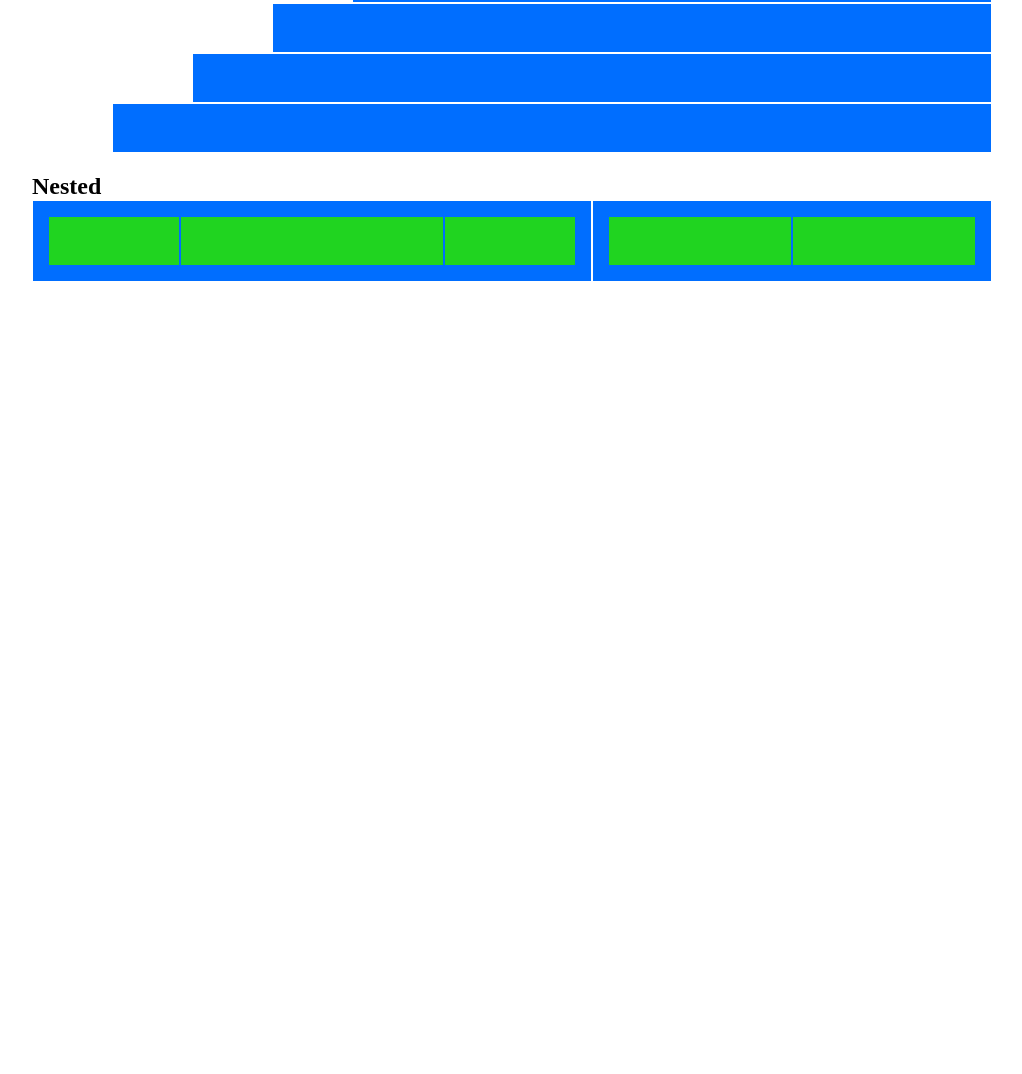
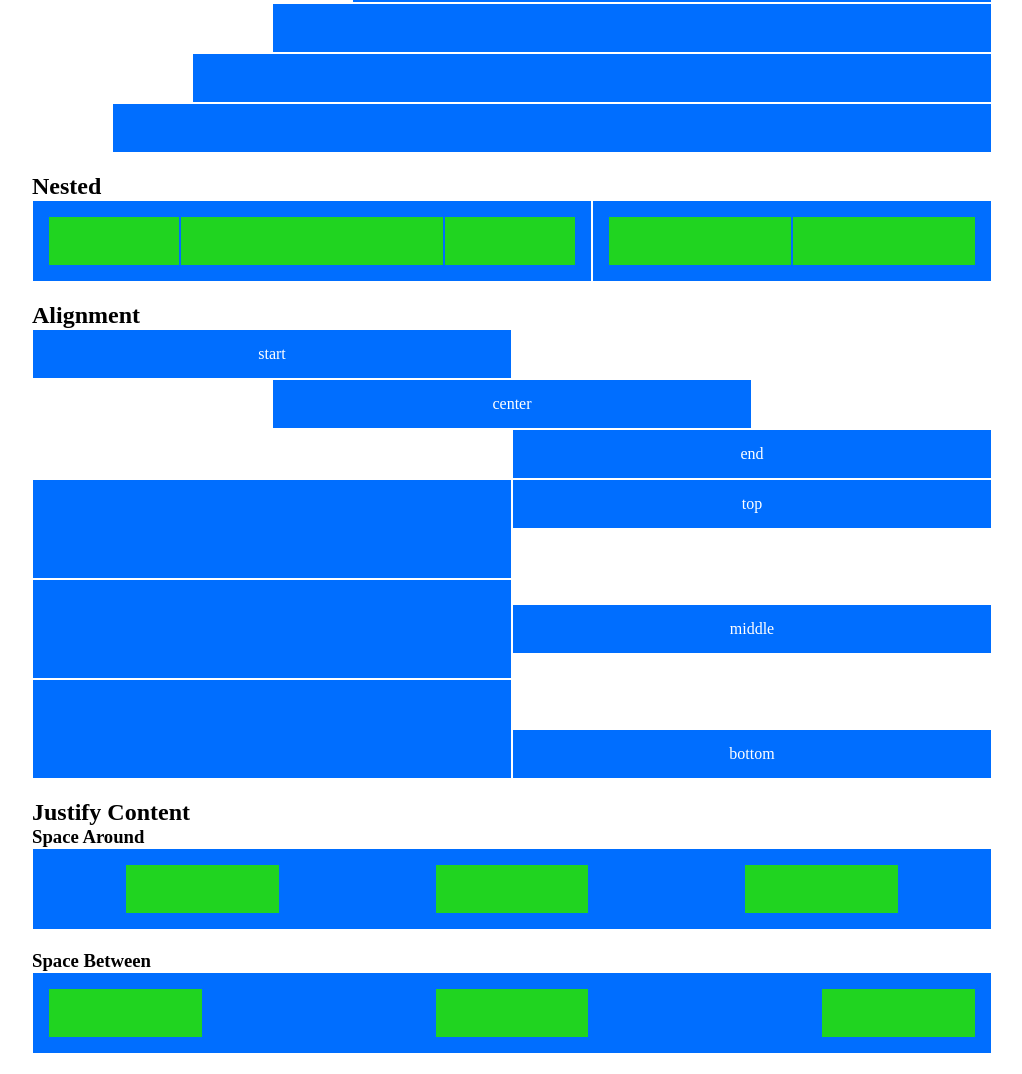
Before and after one commit to 20Federico/html-css-12bool, a plain HTML site: page index.html in a window 1280 px wide. Shown: the part 1191-2265 px from the top of the page, without its empty margins (128-1150 px from the left). Before the commit the page ends 1493 px from the top, so only its background shows below. Drawn offline with Linux system fonts and the light colour scheme.

Commit message:
exercise completed

```diff
--- a/css/12bool.css
+++ b/css/12bool.css
@@ -88,6 +88,35 @@
   margin-left: calc(100% / 12 * 11);
 }
 
+.hidden_on_xs {
+  display: none;
+}
+
+.justify_xs_center {
+  justify-content: center;
+}
+.justify_xs_end {
+  justify-content: flex-end;
+}
+.justify_xs_between {
+  justify-content: space-between;
+}
+.justify_xs_around {
+  justify-content: space-around;
+}
+
+.align_xs_center {
+  align-items: center;
+}
+.align_xs_end {
+  align-items: flex-end;
+}
+
+.direction_column_xs {
+  flex-direction: column;
+}
+
+
 @media only screen and (min-width: 576px) {
   .container {
     width: 540px;
@@ -163,6 +192,14 @@
   .col-sm-offset-11 {
     margin-left: calc(100% / 12 * 11);
   }
+
+  .hidden_on_xs {
+    display: initial;
+  }
+  .hidden_on_sm {
+    display: none;
+  }
+
 }
 
 @media only screen and (min-width: 768px) {
@@ -240,6 +277,14 @@
   .col-md-offset-11 {
     margin-left: calc(100% / 12 * 11);
   }
+
+  .hidden_on_sm {
+    display: initial;
+  }
+  .hidden_on_md {
+    display: none;
+  }
+
 }
 
 @media only screen and (min-width: 992px) {
@@ -317,4 +362,9 @@
   .col-lg-offset-11 {
     margin-left: calc(100% / 12 * 11);
   }
+
+  .hidden_on_md {
+    display: initial;
+  }
+
 }
--- a/css/style.css
+++ b/css/style.css
@@ -31,3 +31,7 @@
   padding: 15px;
   min-height: 50px;
 }
+
+.double_height {
+  min-height: 100px;
+}
--- a/index.html
+++ b/index.html
@@ -263,7 +263,88 @@
       </section>
       <!-- Alignment section -->
       <section class="container">
-
+        <h2>Alignment</h2>
+        <div class="container">
+          <div class="row">
+            <div class="col-6">
+              <div class="box">start</div>
+            </div>
+          </div>
+          <div class="row justify_xs_center">
+            <div class="col-6">
+              <div class="box">center</div>
+            </div>
+          </div>
+          <div class="row justify_xs_end">
+            <div class="col-6">
+              <div class="box">end</div>
+            </div>
+          </div>
+          <div class="row">
+            <div class="col-6">
+              <div class="box double_height"></div>
+            </div>
+            <div class="col-6">
+              <div class="box">top</div>
+            </div>
+          </div>
+          <div class="row align_xs_center">
+            <div class="col-6">
+              <div class="box double_height"></div>
+            </div>
+            <div class="col-6">
+              <div class="box">middle</div>
+            </div>
+          </div>
+          <div class="row align_xs_end">
+            <div class="col-6">
+              <div class="box double_height"></div>
+            </div>
+            <div class="col-6">
+              <div class="box">bottom</div>
+            </div>
+          </div>
+        </div>
+      </section>
+      <!-- Justify Content Section -->
+      <section class="container">
+        <h2>Justify Content</h2>
+        <section class="container">
+          <h3>Space Around</h3>
+          <div class="row">
+            <div class="col-12">
+              <div class="box row justify_xs_around">
+                <div class="col-2">
+                  <div class="box-nested"></div>
+                </div>
+                <div class="col-2">
+                  <div class="box-nested"></div>
+                </div>
+                <div class="col-2">
+                  <div class="box-nested"></div>
+                </div>
+              </div>
+            </div>
+          </div>
+        </section>
+        <section class="container">
+          <h3>Space Between</h3>
+          <div class="row">
+            <div class="col-12">
+              <div class="box row justify_xs_between">
+                <div class="col-2">
+                  <div class="box-nested"></div>
+                </div>
+                <div class="col-2">
+                  <div class="box-nested"></div>
+                </div>
+                <div class="col-2">
+                  <div class="box-nested"></div>
+                </div>
+              </div>
+            </div>
+          </div>
+        </section>
       </section>
     </main>
   </body>
```
